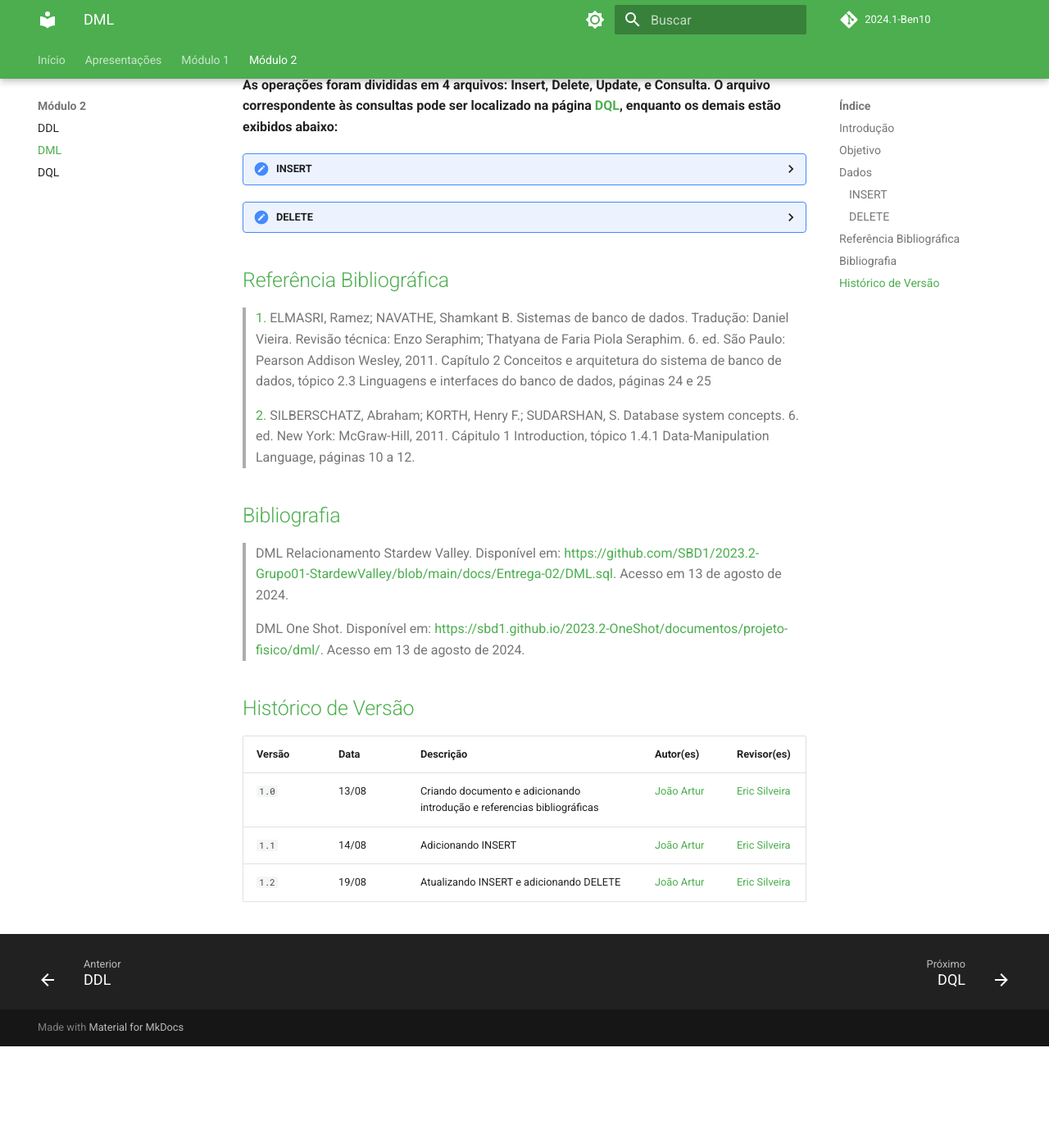
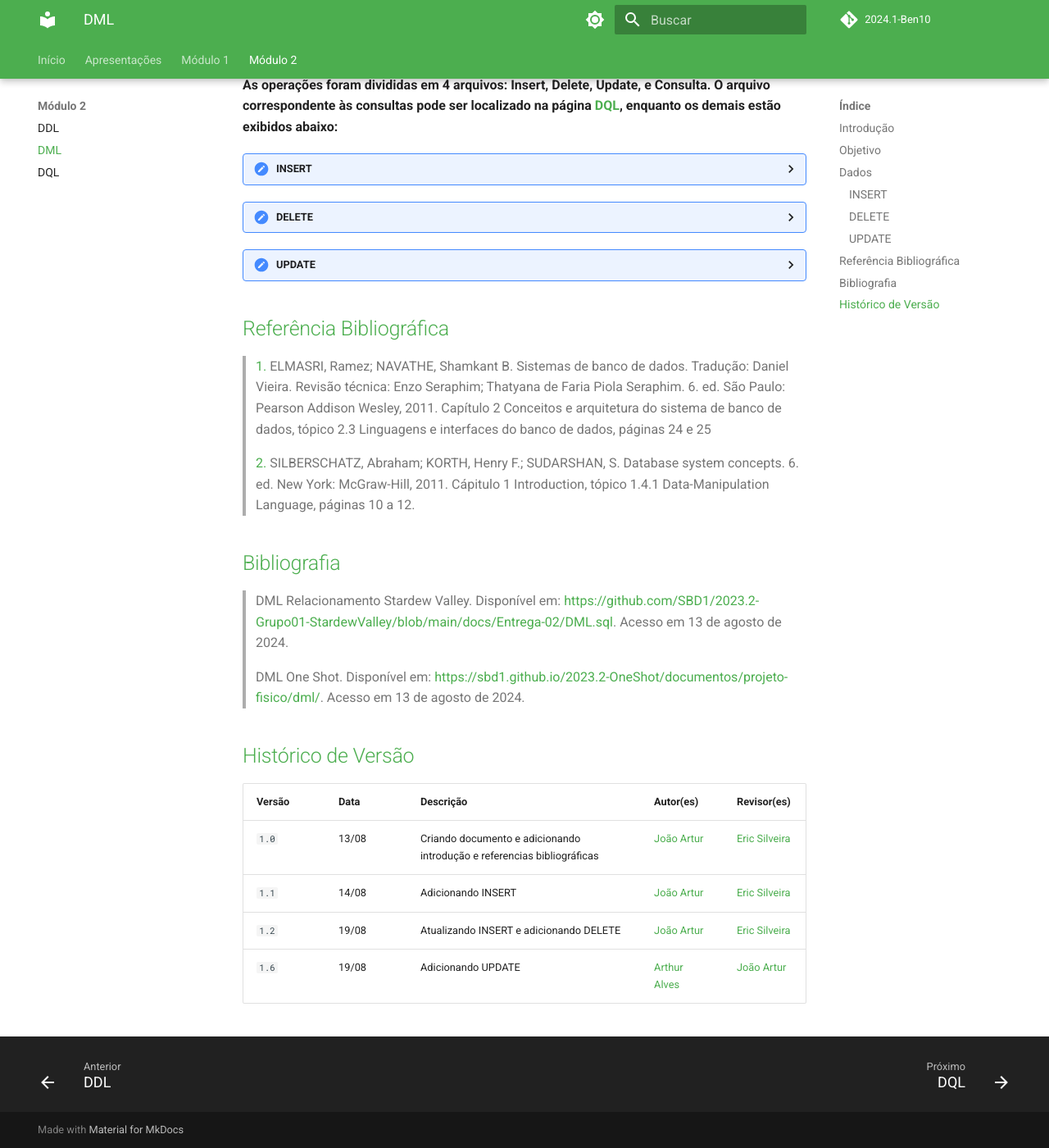
Before and after one commit to SBD1/2024.1-Ben10, an MkDocs documentation site: the page built from docs/modulo2/dml.md, in a window 1280 px wide and 1400 px high, scrolled down 821 px. Shown: the whole window at 82% size. Built offline with MkDocs 1.6.1 and Material for MkDocs 9.7.7, drawn with Linux system fonts in a browser that asks for light colours; comment, search, counter and statistics services are not loaded; the version menu is left out; before the commit the page ends 2097 px from its top, so only the background shows below that; some of the changed lines change nothing that is shown.

Commit message:
adicionando update no dml

````diff
--- a/docs/modulo2/dml.md
+++ b/docs/modulo2/dml.md
@@ -367,6 +367,103 @@
     DELETE
     ```
 
+??? "UPDATE"
+    #### UPDATE
+
+    ```sql
+      ---------------------------------------------- PERSONAGEM ----------------------------------------------
+
+      -- Atualização aumentando a quantidade de moedas do jogador
+      UPDATE PERSONAGEM
+      SET quantidade_moedas = quantidade_moedas + 1000
+      WHERE id_personagem = 4;
+      -- id_personagem será recebido dinamicamente
+
+      -- Atualizar a sala atual de um personagem
+      UPDATE PERSONAGEM
+      SET id_sala = 3
+      WHERE id_personagem = 1;
+      -- id_personagem e id_sala serão recebidos dinamicamente
+
+      -- Atualização alterando o alien associado ao personagem
+      UPDATE PERSONAGEM
+      SET nome_alien = 'Ultra T'
+      WHERE id_personagem = 1;
+      -- id_personagem e nome_alien serão recebidos dinamicamente
+
+      -- Atualização reduzindo a saúde do personagem
+      UPDATE PERSONAGEM
+      SET saude = saude - 100
+      WHERE id_personagem = 1;
+      -- id_personagem e quantidade a ser subtraída serão recebidos dinamicamente
+
+      -- Atualização aumentando o nível do personagem
+      UPDATE PERSONAGEM
+      SET nivel = nivel + 1
+      WHERE id_personagem = 1;
+      -- id_personagem será recebido dinamicamente
+
+      ---------------------------------------------- STATUS_DO_ALIEN ----------------------------------------------
+
+      -- Atualização da saúde do alien no status do alien
+      UPDATE STATUS_DO_ALIEN
+      SET saude = 120
+      WHERE nome_alien = 'Chama' AND id_personagem = 1;
+      -- nome_alien e id_personagem serão recebidos dinamicamente
+
+      ---------------------------------------------- REGISTRO_DA_MISSAO ----------------------------------------------
+
+      -- Atualização do status de uma missão para completa
+      UPDATE REGISTRO_DA_MISSAO
+      SET status = 'completa'
+      WHERE id_personagem = 2 AND id_missao = 1;
+      -- id_personagem e id_missao serão recebidos dinamicamente
+
+      -- Atualização do status de uma missão para em progresso
+      UPDATE REGISTRO_DA_MISSAO
+      SET status = 'em progresso'
+      WHERE id_personagem = 2 AND id_missao = 1;
+      -- id_personagem e id_missao serão recebidos dinamicamente
+
+      ---------------------------------------------- HABILIDADE ----------------------------------------------
+
+      -- Atualização aumentando o dano de uma habilidade em 50%
+      UPDATE HABILIDADE
+      SET quantidade = quantidade * 1.5
+      WHERE nome_especie = 'Quatro Braços' AND nome_habilidade = 'Força Bruta';
+      -- nome_especie e nome_habilidade serão recebidos dinamicamente
+
+      ---------------------------------------------- INSTANCIA_MONSTRO ----------------------------------------------
+
+      -- Reduzir a saúde de uma instância de monstro
+      UPDATE INSTANCIA_MONSTRO
+      SET saude_atual = saude_atual - 50
+      WHERE id_monstro = 3;
+      -- id_monstro será recebido dinamicamente junto com o dano
+
+      ---------------------------------------------- RECOMPENSA ----------------------------------------------
+
+      -- Atualizar a recompensa recebida por um personagem em uma sala, seta 1 se foi recebida (0 significa que ele não pegou o loot, ele pode querer pegar mais tarde)
+      UPDATE RECOMPENSA
+      SET recompensa_recebida = 1
+      WHERE id_personagem = 1 AND id_sala = 2;
+      -- id_personagem e id_sala serão recebidos dinamicamente
+
+      ---------------------------------------------- CONSUMIVEL ----------------------------------------------
+
+      -- Alterar o status de um consumível para ativo
+      UPDATE CONSUMIVEL
+      SET status = 'ativo'
+      WHERE nome_item = 'Placa de Armadura';
+      -- nome_item será recebido dinamicamente
+
+      -- Alterar o status de um consumível para inativo
+      UPDATE CONSUMIVEL
+      SET status = 'inativo'
+      WHERE nome_item = 'Placa de Armadura';
+      -- nome_item será recebido dinamicamente
+    ```
+
 ## <a>Referência Bibliográfica</a>
 
 > <a id="REF1" href="#anchor_1">1.</a> ELMASRI, Ramez; NAVATHE, Shamkant B. Sistemas de banco de dados. Tradução: Daniel Vieira. Revisão técnica: Enzo Seraphim; Thatyana de Faria Piola Seraphim. 6. ed. São Paulo: Pearson Addison Wesley, 2011. Capítulo 2 Conceitos e arquitetura do sistema de banco de dados, tópico 2.3 Linguagens e interfaces do banco de dados, páginas 24 e 25
@@ -386,3 +483,4 @@
 | `1.0` | 13/08 | Criando documento e adicionando introdução e referencias bibliográficas| [João Artur](https://github.com/joao-artl) | [Eric Silveira](https://github.com/ericbky)|
 | `1.1` | 14/08 | Adicionando INSERT| [João Artur](https://github.com/joao-artl) | [Eric Silveira](https://github.com/ericbky)|
 | `1.2` | 19/08 | Atualizando INSERT e adicionando DELETE| [João Artur](https://github.com/joao-artl) | [Eric Silveira](https://github.com/ericbky)|
+| `1.6` | 19/08 | Adicionando UPDATE | [Arthur Alves](https://github.com/arthrok) | [João Artur](https://github.com/joao-artl)|
````
